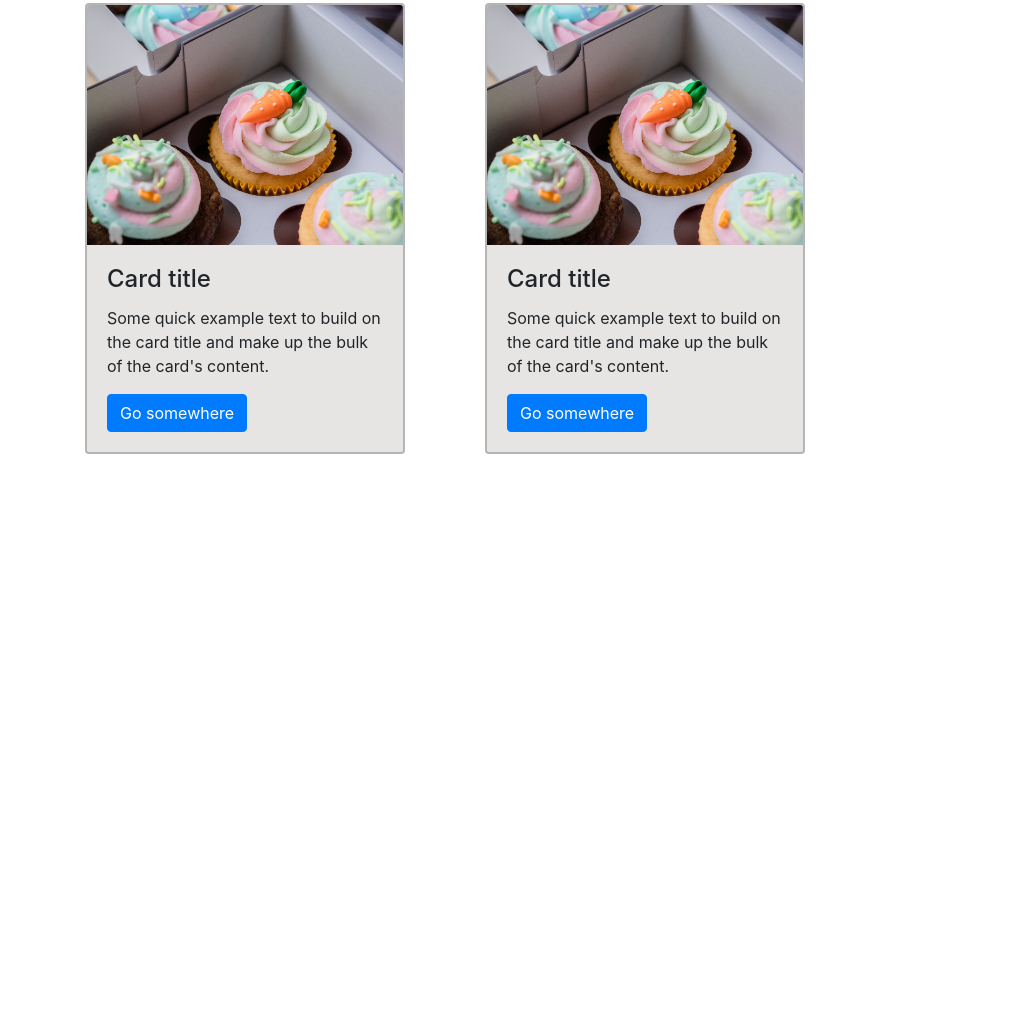
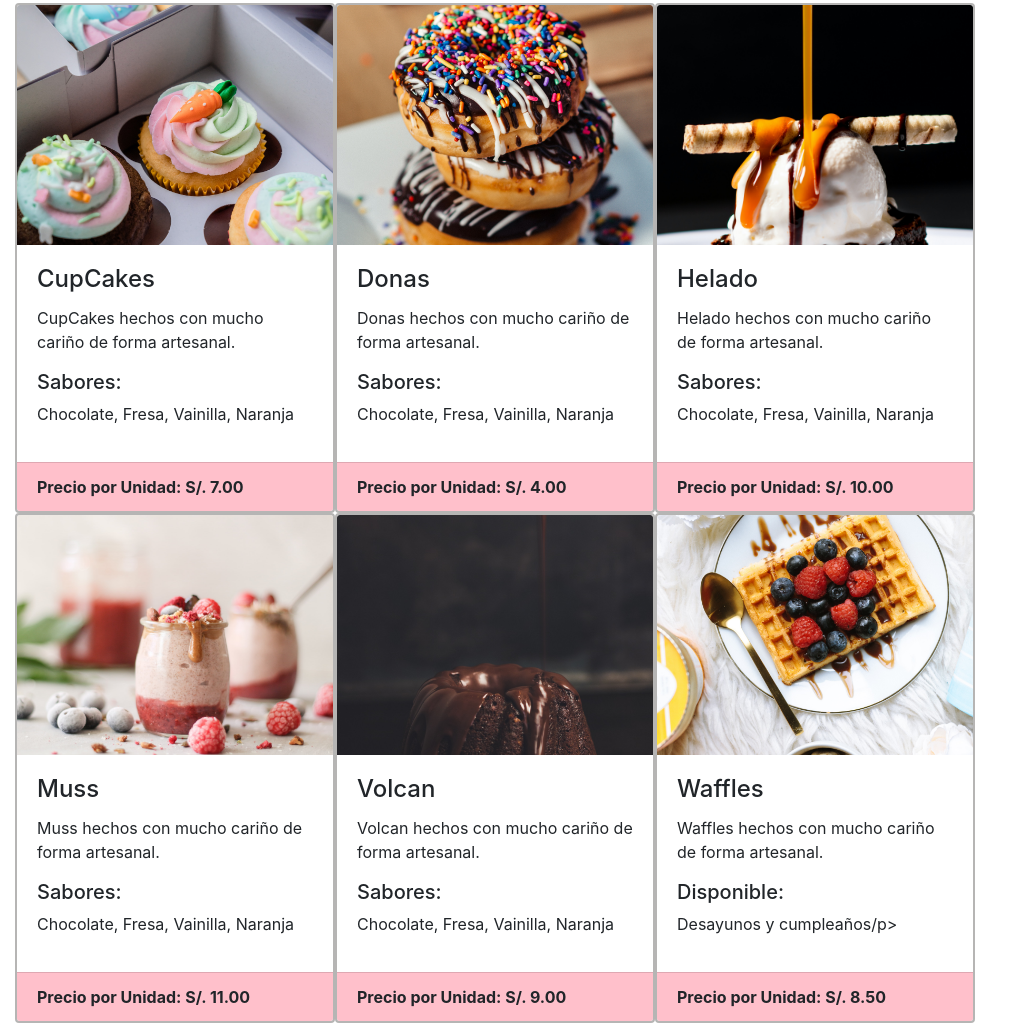
Before and after one commit to Asti-Dev/Asti-Dev.github.io, a plain HTML site: page index.html in a window 1280 px wide. Shown: the part 406-1429 px from the top of the page, without its empty margins (0-1023 px from the left). Before the commit the page ends 860 px from the top, so only its background shows below. Drawn offline with nearby package versions, Linux system fonts and the light colour scheme.

Commit message:
postres funciona

```diff
--- a/css/style.css
+++ b/css/style.css
@@ -1,3 +1,5 @@
+
+
 .header .header-shadow{
     display: flex;
     flex-direction: column;
@@ -28,18 +30,50 @@
     text-align: center;
 }
 
+.main{
+    padding: 0px;
+    margin: 0px;
+}
+
+.grid{
+    width: auto;
+    padding: 0px;
+
+}
 
 
+/* clear fix */
+.grid:after {
+    content: '';
+    display: block;
+    clear: both;
+}
+
+
+.grid-item {
+    padding: 0px;
+    margin: 0rem;
+    overflow: hidden;
+    float: left;
+    width: 20em;
+    min-height: 20em;
+    background: #e6e5e4;
+    border: 2px solid #b6b5b4;
+}
+
 .card img {
-    width: 100%;
+    width: auto;
     height: 15em;
     object-fit: cover
 }
 
+.card-body{
+    background: white;
+    width: auto;
+}
 
-.grid-item {
-    float: left;
-    width: 20em;
-    background: #e6e5e4;
-    border: 2px solid #b6b5b4;
+.card-footer{
+    background: pink;
+    width: auto;
+    font-weight: bolder;
 }
--- a/index.html
+++ b/index.html
@@ -44,30 +44,106 @@
         </div>
     </header>
     <hr>
-    <main class="container-fluid main">
-        <div class="container postres">
+    <main class=" main">
+        <div class="container-fluid">
         <div class="grid">
             <div class="grid-item card">
                 <img class="card-img-top" src="./img/cupcakes.jpg" alt="Card image cap">
                 <div class="card-body">
-                    <h4 class="card-title">Card title</h4>
+                    <h4 class="card-title">CupCakes</h4>
                     <p class="card-text">
-                    Some quick example text to build on the card title
-                    and make up the bulk of the card's content.
+                    CupCakes hechos con mucho cariño de forma artesanal.
                     </p>
-                    <a href="#!" class="btn btn-primary">Go somewhere</a>
+
+                    <h5>
+                    Sabores:
+                    </h5>
+
+                    <p>Chocolate, Fresa, Vainilla, Naranja</p>
                 </div>
+                <div class="card-footer">
+                    Precio por Unidad: S/. 7.00
+                  </div>
             </div>
             <div class="grid-item card">
-                <img class="card-img-top" src="./img/cupcakes.jpg" alt="Card image cap">
+                <img class="card-img-top" src="./img/donas.jpg" alt="Card image cap">
                 <div class="card-body">
-                    <h4 class="card-title">Card title</h4>
+                    <h4 class="card-title">Donas</h4>
                     <p class="card-text">
-                    Some quick example text to build on the card title
-                    and make up the bulk of the card's content.
+                    Donas hechos con mucho cariño de forma artesanal.
                     </p>
-                    <a href="#!" class="btn btn-primary">Go somewhere</a>
+                    <h5>
+                    Sabores:
+                    </h5>
+                    <p>Chocolate, Fresa, Vainilla, Naranja</p>
                 </div>
+                <div class="card-footer">
+                    Precio por Unidad: S/. 4.00
+                  </div>
+            </div>
+            <div class="grid-item card">
+                <img class="card-img-top" src="./img/helado.jpg" alt="Card image cap">
+                <div class="card-body">
+                    <h4 class="card-title">Helado</h4>
+                    <p class="card-text">
+                    Helado hechos con mucho cariño de forma artesanal.
+                    </p>
+                    <h5>
+                    Sabores:
+                    </h5>
+                    <p>Chocolate, Fresa, Vainilla, Naranja</p>
+                </div>
+                <div class="card-footer">
+                    Precio por Unidad: S/. 10.00
+                  </div>
+            </div>
+            <div class="grid-item card">
+                <img class="card-img-top" src="./img/muss.jpg" alt="Card image cap">
+                <div class="card-body">
+                    <h4 class="card-title">Muss</h4>
+                    <p class="card-text">
+                    Muss hechos con mucho cariño de forma artesanal.
+                    </p>
+                    <h5>
+                    Sabores:
+                    </h5>
+                    <p>Chocolate, Fresa, Vainilla, Naranja</p>
+                </div>
+                <div class="card-footer">
+                    Precio por Unidad: S/. 11.00
+                  </div>
+            </div>
+            <div class="grid-item card">
+                <img class="card-img-top" src="./img/volcan.jpg" alt="Card image cap">
+                <div class="card-body">
+                    <h4 class="card-title">Volcan</h4>
+                    <p class="card-text">
+                    Volcan hechos con mucho cariño de forma artesanal.
+                    </p>
+                    <h5>
+                    Sabores:
+                    </h5>
+                    <p>Chocolate, Fresa, Vainilla, Naranja</p>
+                </div>
+                <div class="card-footer">
+                    Precio por Unidad: S/. 9.00
+                  </div>
+            </div>
+            <div class="grid-item card">
+                <img class="card-img-top" src="./img/waffles.jpg" alt="Card image cap">
+                <div class="card-body">
+                    <h4 class="card-title">Waffles</h4>
+                    <p class="card-text">
+                    Waffles hechos con mucho cariño de forma artesanal.
+                    </p>
+                    <h5>
+                    Disponible:
+                    </h5>
+                    <p>Desayunos y cumpleaños/p>
+                </div>
+                <div class="card-footer">
+                    Precio por Unidad: S/. 8.50
+                  </div>
             </div>
         </div>
         </div>
--- a/js/script.js
+++ b/js/script.js
@@ -1,5 +1,6 @@
 $('.grid').isotope({
     itemSelector: '.grid-item',
+    layoutMode: 'fitRows',
     masonry: {
       columnWidth: 100
     }
```
